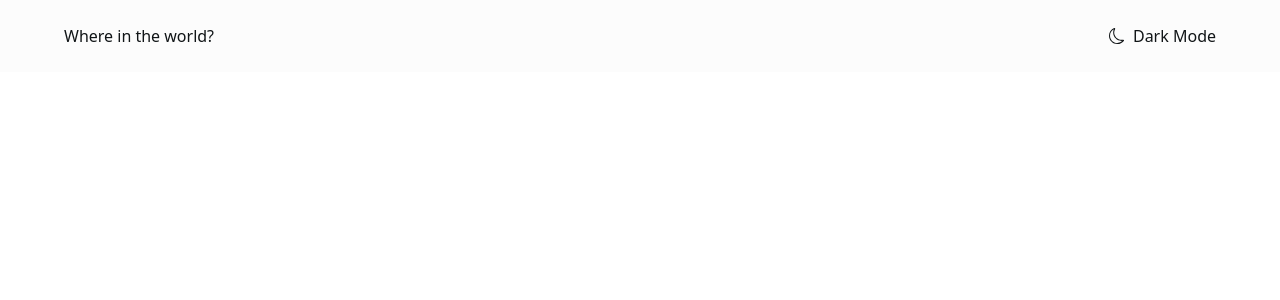
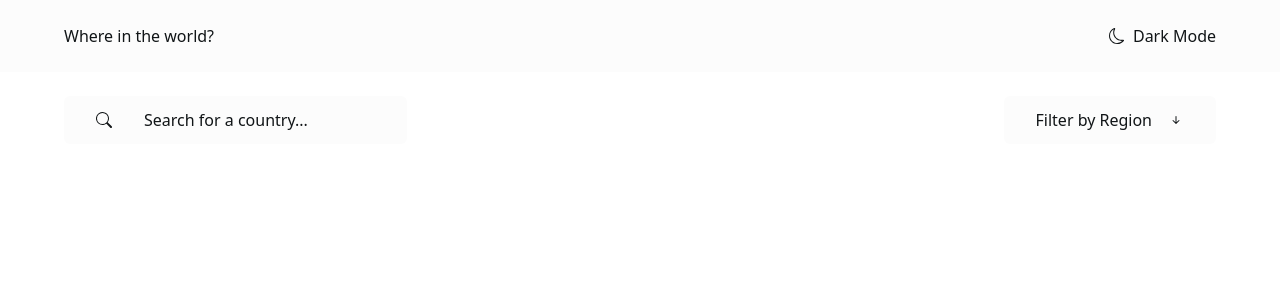
Before and after one commit to molinax18/fm-rest-countries, a React (Vite) app: page / in a window 1280 px wide. Shown: the top 300 px of the page. Built offline with nearby package versions, Linux system fonts and the light colour scheme.

Commit message:
feat(component): new CountriesFilterSection with components: SearchInput, SelectFilter (incomplete both)
feat(styles): new input-base component

```diff
--- a/src/App.tsx
+++ b/src/App.tsx
@@ -1,5 +1,6 @@
 import { useThemeContext } from "./contexts/ThemeContext";
 import Header from "./components/Header";
+import CountriesFilterSection from "./components/CountriesFilterSection";
 
 function App() {
   const { backgroundTheme } = useThemeContext();
@@ -8,6 +9,7 @@ function App() {
     <div className={`min-w-dvw min-h-dvh ${backgroundTheme.fill}`}>
       <div className={`grid grid-rows-[max_content, max_content, 1fr]`}>
         <Header />
+        <CountriesFilterSection />
       </div>
     </div>
   );
--- /dev/null
+++ b/src/components/CountriesFilterSection.tsx
@@ -0,0 +1,41 @@
+import { useState, type ChangeEvent, type SubmitEvent } from "react";
+import { BsArrowDownShort } from "react-icons/bs";
+import SearchInput from "./SearchInput";
+import SelectFilter from "./SelectFilter";
+
+const regions = ["Africa", "America", "Asia", "Europe", "Oceania"];
+
+export default function CountriesFilterSection() {
+  const [search, setSearch] = useState("");
+  function handleSearch(event: ChangeEvent<HTMLInputElement>) {
+    return setSearch(event.target.value);
+  }
+  function onSubmit(event: SubmitEvent<HTMLFormElement>) {
+    event.preventDefault();
+  }
+
+  return (
+    <section className="container">
+      <form
+        className="flex flex-col gap-y-6 sm:flex-row sm:justify-between"
+        onSubmit={onSubmit}
+      >
+        <SearchInput
+          onChange={handleSearch}
+          value={search}
+          placeholder="Search for a country..."
+        />
+
+        <SelectFilter
+          className="w-max"
+          options={regions}
+          label={
+            <>
+              Filter by Region <BsArrowDownShort />
+            </>
+          }
+        />
+      </form>
+    </section>
+  );
+}
--- /dev/null
+++ b/src/components/SearchInput.tsx
@@ -0,0 +1,30 @@
+import { useThemeContext } from "@/contexts/ThemeContext";
+import type { ChangeEvent } from "react";
+import { BsSearch } from "react-icons/bs";
+
+interface Props {
+  placeholder?: string;
+  value: string;
+  onChange: (event: ChangeEvent<HTMLInputElement>) => void;
+}
+
+export default function SearchInput({ placeholder, value, onChange }: Props) {
+  const { backgroundTheme } = useThemeContext();
+
+  return (
+    <label
+      htmlFor="search"
+      className={`flex items-center gap-x-8 input-base ${backgroundTheme.semi}`}
+    >
+      <BsSearch />
+      <input
+        id="search"
+        type="text"
+        className="grow outline-none placeholder:text-inherit"
+        placeholder={placeholder}
+        value={value}
+        onChange={onChange}
+      />
+    </label>
+  );
+}
--- /dev/null
+++ b/src/components/SelectFilter.tsx
@@ -0,0 +1,52 @@
+import { useState, type ComponentPropsWithoutRef, type ReactNode } from "react";
+import { useThemeContext } from "@/contexts/ThemeContext";
+
+interface Props extends ComponentPropsWithoutRef<"div"> {
+  label: ReactNode;
+  options: Array<string>;
+}
+
+export default function SelectFilter({
+  className,
+  label,
+  options,
+  ...props
+}: Props) {
+  const [isOpen, setIsOpen] = useState(false);
+  const { backgroundTheme } = useThemeContext();
+  function toggleMenu() {
+    setIsOpen((prev) => !prev);
+  }
+
+  return (
+    <div
+      className={`relative rounded-md ${backgroundTheme.semi} ${className ?? ""}`}
+      {...props}
+    >
+      <button
+        type="button"
+        aria-haspopup="listbox"
+        aria-expanded={isOpen}
+        aria-controls="region-listbox"
+        className="flex items-center justify-between gap-x-4 input-base cursor-pointer"
+        onClick={toggleMenu}
+      >
+        {label}
+      </button>
+
+      {isOpen && (
+        <ul
+          id="region-listbox"
+          role="listbox"
+          className={`absolute left-0 flex flex-col gap-y-3 w-full mt-6 input-base ${backgroundTheme.semi}`}
+        >
+          {options.map((op, index) => (
+            <li role="option" key={index} className="cursor-pointer">
+              {op}
+            </li>
+          ))}
+        </ul>
+      )}
+    </div>
+  );
+}
--- a/src/index.css
+++ b/src/index.css
@@ -32,4 +32,8 @@
   .bg-semi-light {
     @apply bg-grey-50 text-grey-950;
   }
+
+  .input-base {
+    @apply py-3 px-8 rounded-md;
+  }
 }
```
